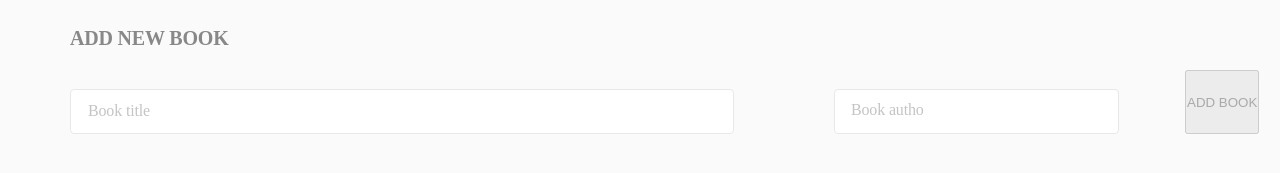
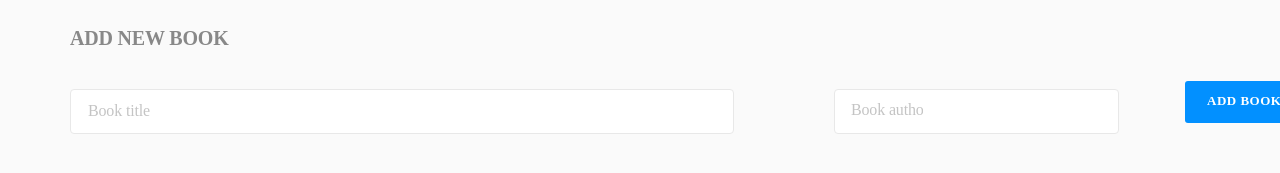
Before and after one commit to zeff96/bookstore, a React (Create React App) app: page / in a window 1280 px wide. Shown: the part 263-436 px from the top of the page. Built offline with nearby package versions, Linux system fonts and the light colour scheme; no server answers; the HTML template or start-up script is replaced by a standard one.

Commit message:
Add unit measuremets, color, font styles and border properties to add button.

```diff
--- a/src/components/AddBooks.js
+++ b/src/components/AddBooks.js
@@ -54,7 +54,12 @@ const AddBooks = () => {
             className="author-input"
           />
         </label>
-        <button type="button" onClick={handleAddClick} disabled={!canAdd}>
+        <button
+          className="add-btn"
+          type="button"
+          onClick={handleAddClick}
+          disabled={!canAdd}
+        >
           ADD BOOK
         </button>
       </div>
--- a/src/components/AddBooks.scss
+++ b/src/components/AddBooks.scss
@@ -20,6 +20,7 @@
 .add-books {
   display: flex;
   gap: 2rem;
+  align-items: center;
 }
 
 .title-input {
@@ -68,3 +69,20 @@
   letter-spacing: -0.15px;
   color: var(--very-light-pink);
 }
+
+.add-btn {
+  font-family: RobotoSlab;
+  font-size: 0.813rem;
+  font-weight: bold;
+  font-stretch: normal;
+  font-style: normal;
+  line-height: normal;
+  letter-spacing: 0.5px;
+  text-align: center;
+  color: var(--white-two);
+  border: none;
+  border-radius: 3px;
+  background-color: var(--azure);
+  padding: 0.801rem 1.188rem 0.886rem 1.375rem;
+  cursor: pointer;
+}
```
